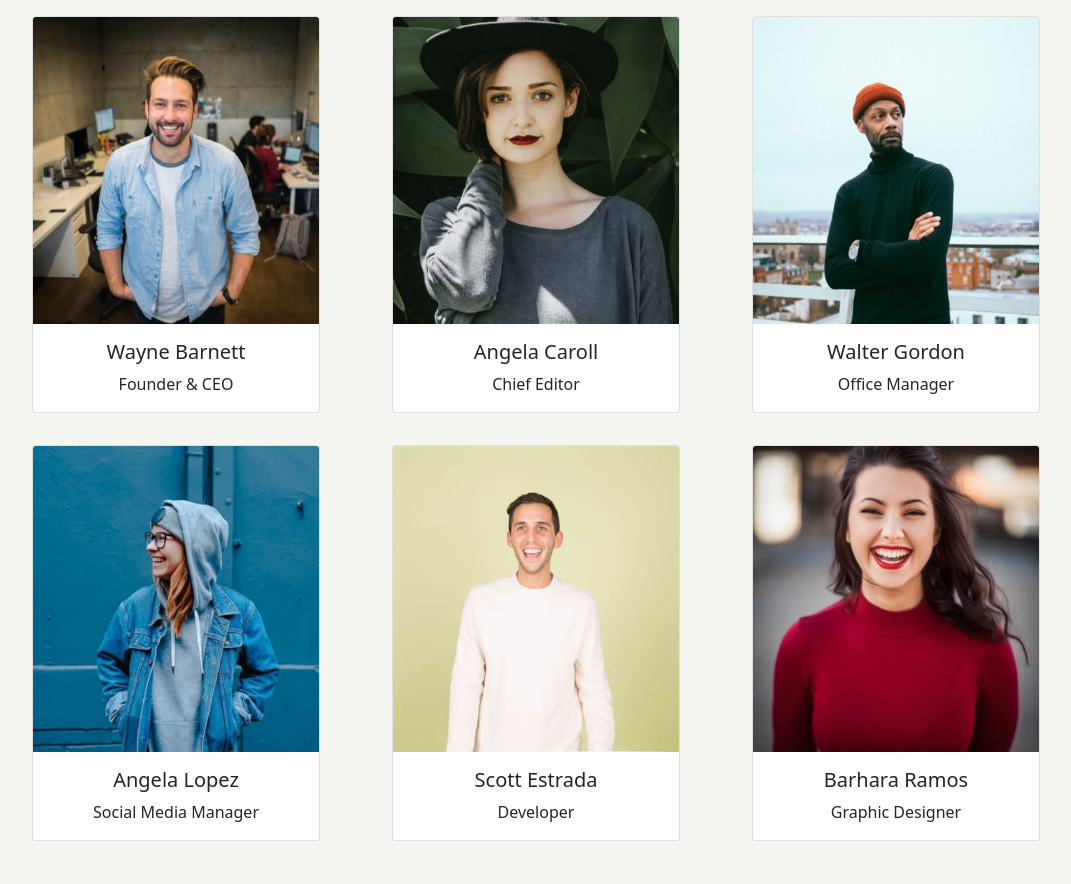
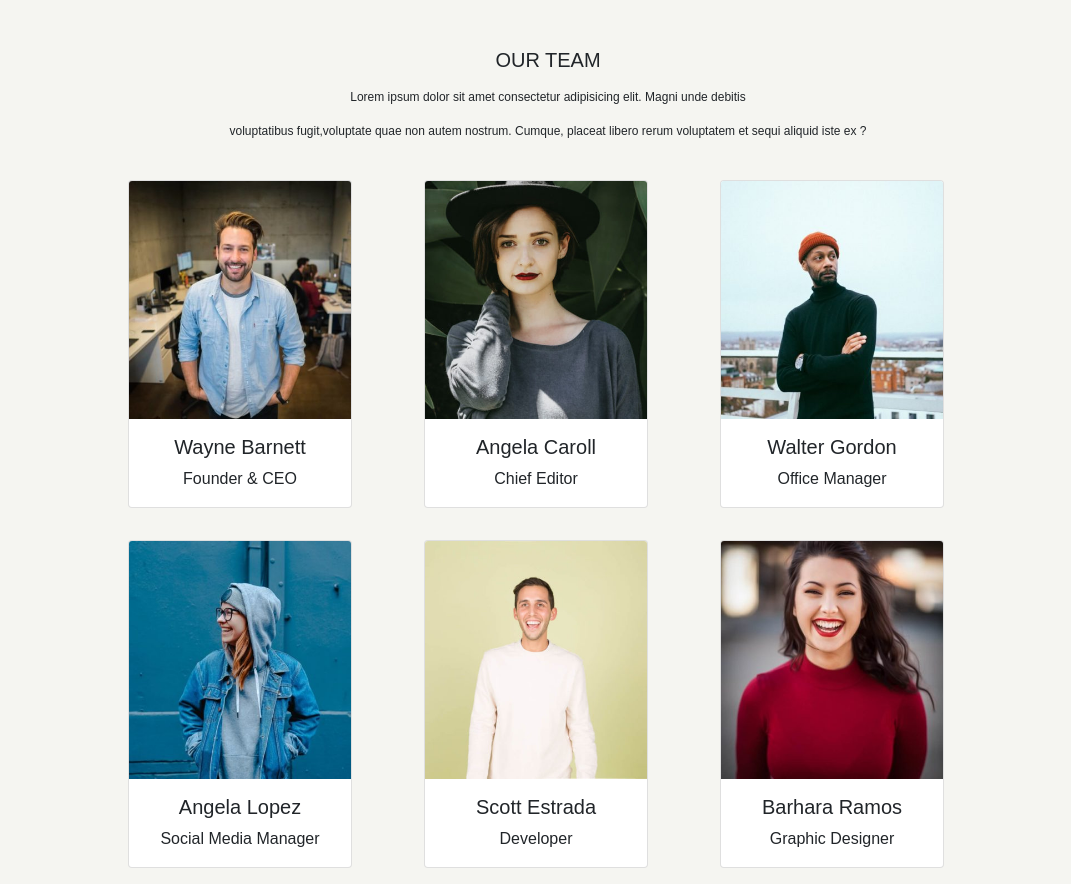
Before and after one commit to Selenejpg/js-our-team, a plain HTML site: page index.html in a window 1280 px wide. Shown: the whole page, without its empty margins (92-1163 px from the left). Before the commit the page ends 857 px from the top, so only its background shows below. Drawn offline with nearby package versions, Linux system fonts and the light colour scheme.

Commit message:
esercizio stilizzato (bonus)

```diff
--- a/index.html
+++ b/index.html
@@ -7,12 +7,19 @@
     <link href="https://cdn.jsdelivr.net/npm/bootstrap@5.1.3/dist/css/bootstrap.min.css" rel="stylesheet" integrity="sha384-1BmE4kWBq78iYhFldvKuhfTAU6auU8tT94WrHftjDbrCEXSU1oBoqyl2QvZ6jIW3" crossorigin="anonymous">
     <title>Team</title>
 </head>
-<body class="d-flex flex-wrap" style="background-color: #f5f5f1;">
+<body style="background-color: #f5f5f1; font-family: 'Montserrat', sans-serif;">
 
-    <div class="d-flex justify-content-center flex-wrap" id="teamContainer">
-
+    <div  class="d-flex justify-content-center flex-column flex-wrap mt-5 mb-2 text-center" >
+        <h1 class="text-center fs-5">OUR TEAM</h1>
+        <p style="font-size: 12px;" class="text-center mt-2">Lorem ipsum dolor sit amet consectetur adipisicing elit. Magni unde debitis</p>
+        <p style="font-size: 12px;" class="text-center">voluptatibus fugit,voluptate quae non autem nostrum. Cumque, placeat libero rerum voluptatem et sequi aliquid iste ex ?</p>
     </div>
 
+    <div style="margin-left: 150px; margin-right: 150px;">
+        <div class="d-flex justify-content-center align-center flex-wrap" id="teamContainer">
+
+        </div>
+    </div>
     <script type="text/javascript" src="./myscript.js"></script>
     <script src="https://cdn.jsdelivr.net/npm/bootstrap@5.1.3/dist/js/bootstrap.bundle.min.js" integrity="sha384-ka7Sk0Gln4gmtz2MlQnikT1wXgYsOg+OMhuP+IlRH9sENBO0LRn5q+8nbTov4+1p" crossorigin="anonymous"></script>
 </body>
--- a/myscript.js
+++ b/myscript.js
@@ -45,7 +45,7 @@ for (let i = 0; i < listaTeam.length; i++) {
     for (let key in listaTeam[i]) {
         //Milestone 2: stampare i dati all'interno di un contenitore nella pagina html in modo dinamico, creando per ciascun membro del team un elemento che conterrà i suoi dati.
         document.getElementById("teamContainer").innerHTML += `
-        <div class="col-12 me-5 ms-4 mt-3 mb-3 card" style="width: 18rem;">
+        <div class="col-12 me-5 ms-4 mt-3 mb-3 card" style="width: 14rem;">
             <img src="./img/${listaTeam[i]["Img"]}" class="card-img-top" alt="...">
             <div class="card-body text-center">
                 <h5 class="card-title">${listaTeam[i]["Nome"]}</h5>
```
Also changed, not shown: Img/screenshot.png (added), 1 other file.
